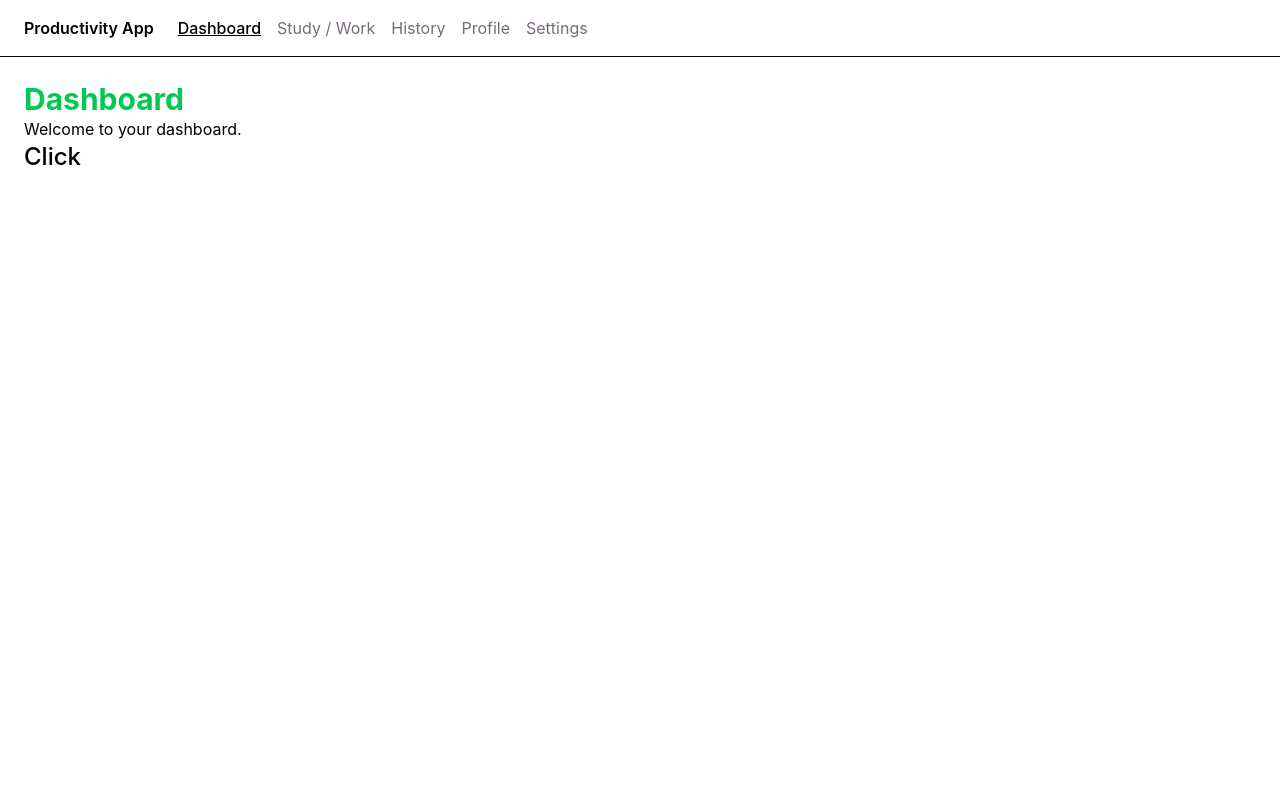
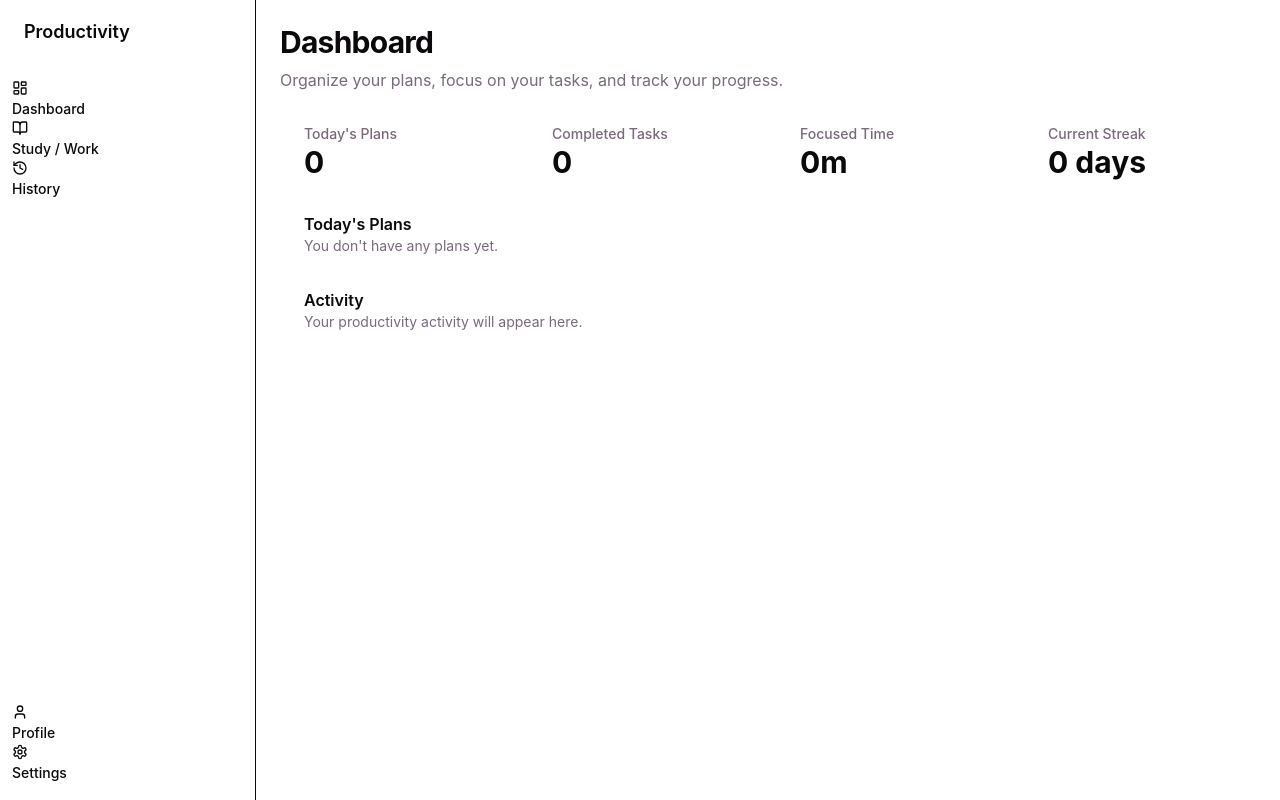
Before and after one commit to sshatil/helpy, a React (Vite) app in the folder apps/desktop/: page /dashboard in a window 1280 px wide. Built offline with nearby package versions, Linux system fonts and the light colour scheme.

Commit message:
feat(desktop): add app layout, sidebar and initial pages

```diff
--- a/apps/desktop/package.json
+++ b/apps/desktop/package.json
@@ -17,6 +17,7 @@
     "@tailwindcss/vite": "^4.3.3",
     "@tauri-apps/api": "^2",
     "@tauri-apps/plugin-opener": "^2",
+    "lucide-react": "^0.468.0",
     "react": "^19.1.0",
     "react-dom": "^19.1.0",
     "react-router-dom": "^7.18.4",
--- /dev/null
+++ b/apps/desktop/src/components/sidebar.tsx
@@ -0,0 +1,99 @@
+import {
+  BookOpen,
+  History,
+  LayoutDashboard,
+  Settings,
+  User,
+} from 'lucide-react';
+import { NavLink } from 'react-router-dom';
+import { Button } from '@repo/ui/components/ui/button';
+import { Separator } from '@repo/ui/components/ui/separator';
+
+const mainNavigation = [
+  {
+    label: 'Dashboard',
+    to: '/dashboard',
+    icon: LayoutDashboard,
+  },
+  {
+    label: 'Study / Work',
+    to: '/study',
+    icon: BookOpen,
+  },
+  {
+    label: 'History',
+    to: '/history',
+    icon: History,
+  },
+];
+
+const secondaryNavigation = [
+  {
+    label: 'Profile',
+    to: '/profile',
+    icon: User,
+  },
+  {
+    label: 'Settings',
+    to: '/settings',
+    icon: Settings,
+  },
+];
+
+function SidebarLink({
+  label,
+  to,
+  icon: Icon,
+}: {
+  label: string;
+  to: string;
+  icon: typeof LayoutDashboard;
+}) {
+  return (
+    <Button asChild variant='ghost' className='w-full justify-start gap-3'>
+      <NavLink to={to}>
+        {({ isActive }) => (
+          <>
+            <Icon className='size-4' />
+
+            <span>{label}</span>
+
+            {isActive && (
+              <span className='ml-auto size-1.5 rounded-full bg-primary' />
+            )}
+          </>
+        )}
+      </NavLink>
+    </Button>
+  );
+}
+
+export function AppSidebar() {
+  return (
+    <aside className='flex h-screen w-64 shrink-0 flex-col border-r bg-background'>
+      <div className='flex h-16 items-center px-6'>
+        <span className='text-lg font-semibold'>Productivity</span>
+      </div>
+
+      <Separator />
+
+      <div className='flex flex-1 flex-col px-3 py-4'>
+        <nav className='space-y-1'>
+          {mainNavigation.map((item) => (
+            <SidebarLink key={item.to} {...item} />
+          ))}
+        </nav>
+
+        <div className='mt-auto'>
+          <Separator className='mb-3' />
+
+          <nav className='space-y-1'>
+            {secondaryNavigation.map((item) => (
+              <SidebarLink key={item.to} {...item} />
+            ))}
+          </nav>
+        </div>
+      </div>
+    </aside>
+  );
+}
--- a/apps/desktop/src/layouts/app-layout.tsx
+++ b/apps/desktop/src/layouts/app-layout.tsx
@@ -1,53 +1,15 @@
-import { NavLink, Outlet } from 'react-router-dom';
-
-const navigation = [
-  {
-    label: 'Dashboard',
-    to: '/dashboard',
-  },
-  {
-    label: 'Study / Work',
-    to: '/study',
-  },
-  {
-    label: 'History',
-    to: '/history',
-  },
-  {
-    label: 'Profile',
-    to: '/profile',
-  },
-  {
-    label: 'Settings',
-    to: '/settings',
-  },
-];
+import { Outlet } from 'react-router-dom';
+import { AppSidebar } from '../components/sidebar';
 
 export function AppLayout() {
   return (
-    <div className='min-h-screen'>
-      <header className='border-b'>
-        <nav className='flex items-center gap-6 px-6 py-4'>
-          <div className='font-semibold'>Productivity App</div>
+    <div className='flex h-screen overflow-hidden bg-background text-foreground'>
+      <AppSidebar />
 
-          <div className='flex items-center gap-4'>
-            {navigation.map((item) => (
-              <NavLink
-                key={item.to}
-                to={item.to}
-                className={({ isActive }) =>
-                  isActive ? 'font-medium underline' : 'text-muted-foreground'
-                }
-              >
-                {item.label}
-              </NavLink>
-            ))}
-          </div>
-        </nav>
-      </header>
-
-      <main className='p-6'>
-        <Outlet />
+      <main className='min-w-0 flex-1 overflow-y-auto'>
+        <div className='mx-auto w-full max-w-7xl p-6'>
+          <Outlet />
+        </div>
       </main>
     </div>
   );
--- a/apps/desktop/src/pages/dashboard-page.tsx
+++ b/apps/desktop/src/pages/dashboard-page.tsx
@@ -1,13 +1,94 @@
-import { Button } from '@repo/ui/components/ui/button';
+import {
+  Card,
+  CardContent,
+  CardHeader,
+  CardTitle,
+} from '@repo/ui/components/ui/card';
 
 export default function DashboardPage() {
   return (
-    <div>
-      <h1 className='text-3xl font-bold text-green-500'>Dashboard</h1>
-      <p>Welcome to your dashboard.</p>
-      <Button variant='link' className='text-2xl'>
-        Click
-      </Button>
+    <div className='space-y-8'>
+      <div>
+        <h1 className='text-3xl font-bold tracking-tight'>Dashboard</h1>
+
+        <p className='mt-2 text-muted-foreground'>
+          Organize your plans, focus on your tasks, and track your progress.
+        </p>
+      </div>
+
+      <div className='grid gap-4 md:grid-cols-2 xl:grid-cols-4'>
+        <Card>
+          <CardHeader>
+            <CardTitle className='text-sm font-medium text-muted-foreground'>
+              Today's Plans
+            </CardTitle>
+          </CardHeader>
+
+          <CardContent>
+            <p className='text-3xl font-bold'>0</p>
+          </CardContent>
+        </Card>
+
+        <Card>
+          <CardHeader>
+            <CardTitle className='text-sm font-medium text-muted-foreground'>
+              Completed Tasks
+            </CardTitle>
+          </CardHeader>
+
+          <CardContent>
+            <p className='text-3xl font-bold'>0</p>
+          </CardContent>
+        </Card>
+
+        <Card>
+          <CardHeader>
+            <CardTitle className='text-sm font-medium text-muted-foreground'>
+              Focused Time
+            </CardTitle>
+          </CardHeader>
+
+          <CardContent>
+            <p className='text-3xl font-bold'>0m</p>
+          </CardContent>
+        </Card>
+
+        <Card>
+          <CardHeader>
+            <CardTitle className='text-sm font-medium text-muted-foreground'>
+              Current Streak
+            </CardTitle>
+          </CardHeader>
+
+          <CardContent>
+            <p className='text-3xl font-bold'>0 days</p>
+          </CardContent>
+        </Card>
+      </div>
+
+      <Card>
+        <CardHeader>
+          <CardTitle>Today's Plans</CardTitle>
+        </CardHeader>
+
+        <CardContent>
+          <p className='text-sm text-muted-foreground'>
+            You don't have any plans yet.
+          </p>
+        </CardContent>
+      </Card>
+
+      <Card>
+        <CardHeader>
+          <CardTitle>Activity</CardTitle>
+        </CardHeader>
+
+        <CardContent>
+          <p className='text-sm text-muted-foreground'>
+            Your productivity activity will appear here.
+          </p>
+        </CardContent>
+      </Card>
     </div>
   );
 }
--- /dev/null
+++ b/apps/desktop/src/pages/study-page.tsx
@@ -0,0 +1,41 @@
+import { Link } from 'react-router-dom';
+
+import { Button } from '@repo/ui/components/ui/button';
+import {
+  Card,
+  CardContent,
+  CardHeader,
+  CardTitle,
+} from '@repo/ui/components/ui/card';
+
+export default function StudyPage() {
+  return (
+    <div className='space-y-8'>
+      <div className='flex items-start justify-between gap-4'>
+        <div>
+          <h1 className='text-3xl font-bold tracking-tight'>Study / Work</h1>
+
+          <p className='mt-2 text-muted-foreground'>
+            Create plans and organize your tasks.
+          </p>
+        </div>
+
+        <Button asChild>
+          <Link to='/study/plans/new'>Create Plan</Link>
+        </Button>
+      </div>
+
+      <Card>
+        <CardHeader>
+          <CardTitle>Your Plans</CardTitle>
+        </CardHeader>
+
+        <CardContent>
+          <p className='text-sm text-muted-foreground'>
+            You haven't created any plans yet.
+          </p>
+        </CardContent>
+      </Card>
+    </div>
+  );
+}
```
Also changed, not shown: apps/desktop/src/router.tsx (+14 -0 lines).
